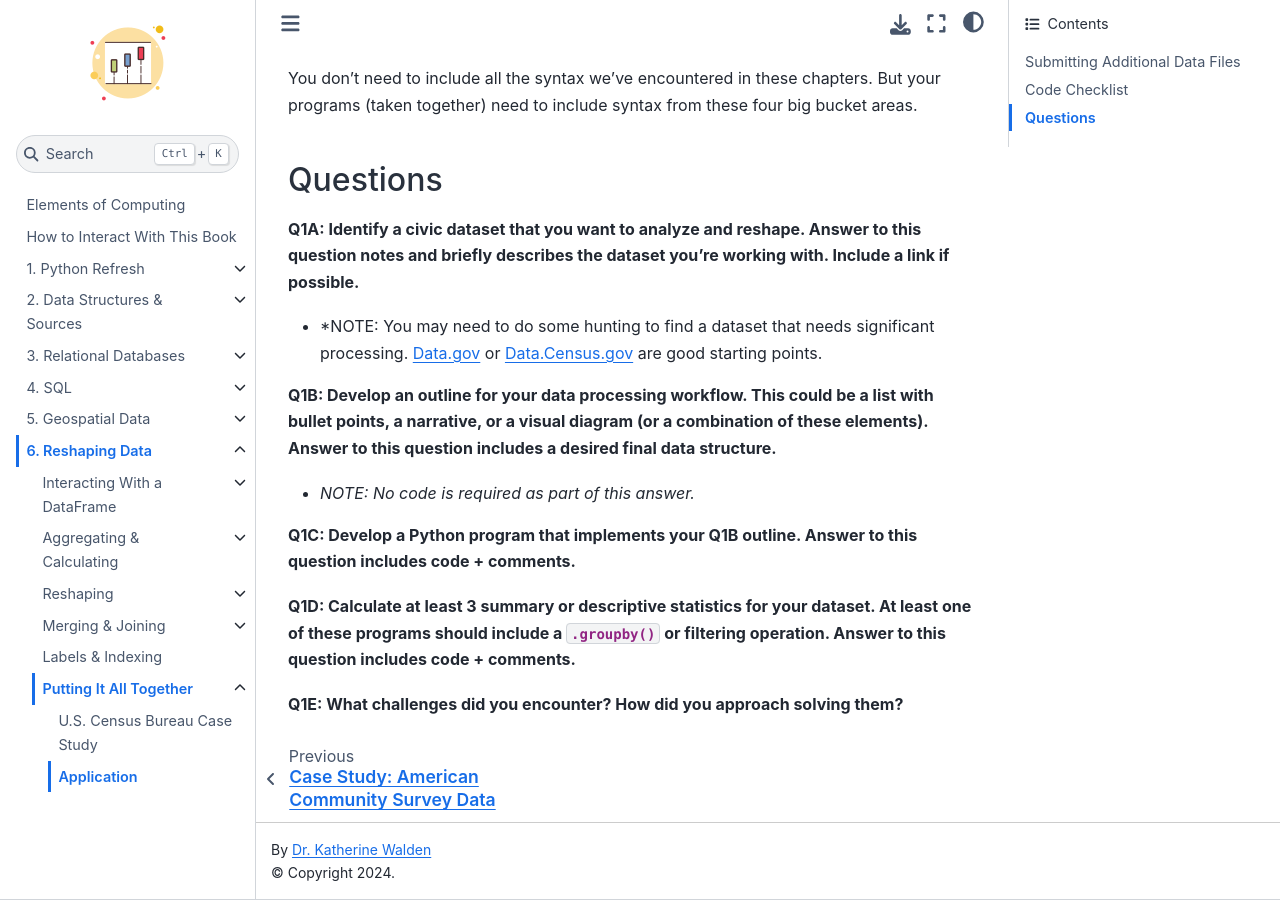
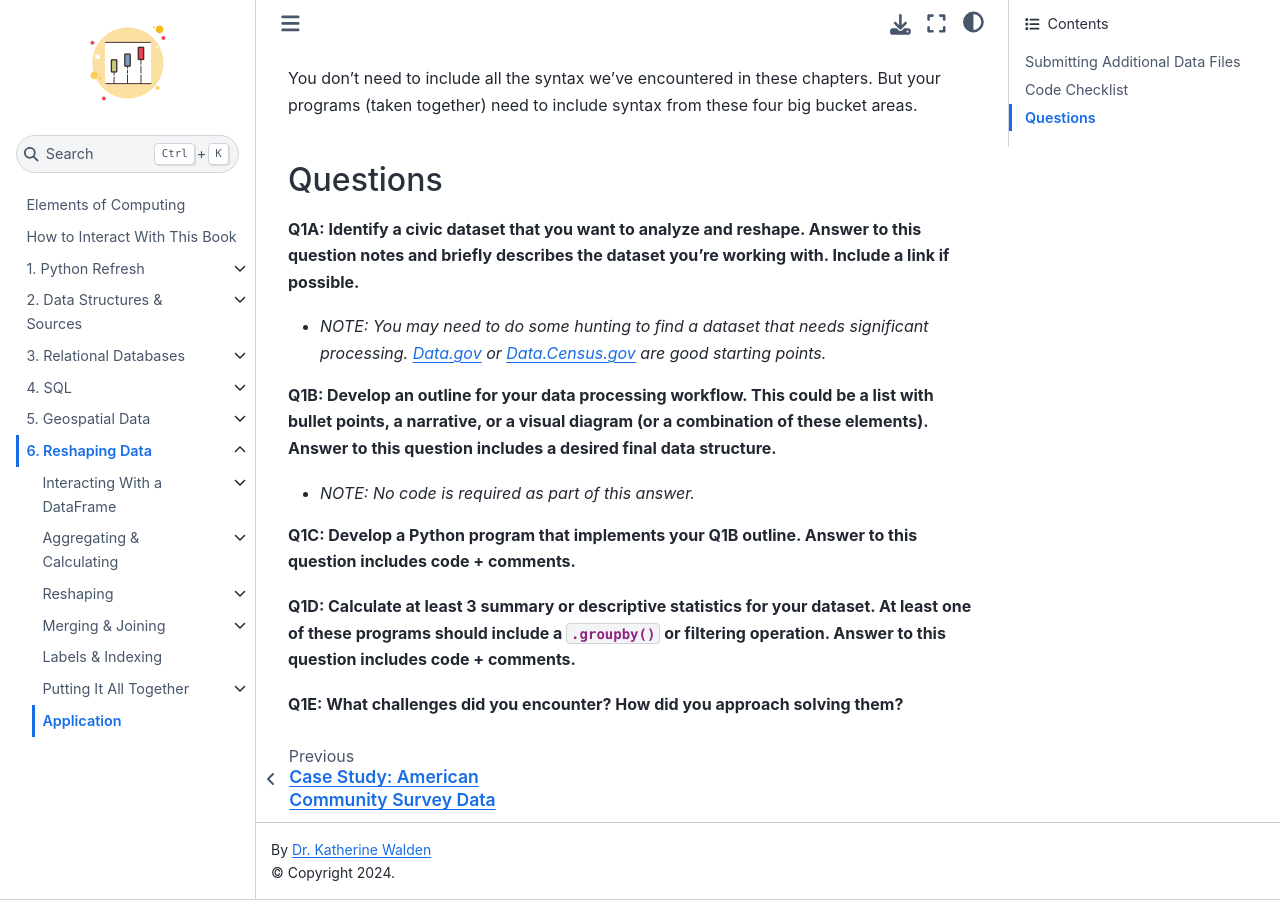
Before and after one commit to kwaldenphd/elements-of-computing, a Jupyter Book: the page built from book/06-pandas-eda/23-application.md, in a window 1280 px wide and 900 px high, scrolled down 942 px. Built offline with Jupyter Book 1.0.4 settings and Sphinx 7.4.7 and the Sphinx Book theme 1.1.4, drawn with Linux system fonts in a browser that asks for light colours; pages that are not in the unit, such as notebooks, are missing from menus; comment, search, counter and statistics services are not loaded.

Commit message:
Updated config & toc yml

```diff
--- a/book/06-pandas-eda/23-application.md
+++ b/book/06-pandas-eda/23-application.md
@@ -33,7 +33,7 @@
 ## Questions
 
 **Q1A: Identify a civic dataset that you want to analyze and reshape. Answer to this question notes and briefly describes the dataset you're working with. Include a link if possible.**
-- *NOTE: You may need to do some hunting to find a dataset that needs significant processing. [Data.gov](https://data.gov/) or [Data.Census.gov](https://data.census.gov/) are good starting points.
+- *NOTE: You may need to do some hunting to find a dataset that needs significant processing. [Data.gov](https://data.gov/) or [Data.Census.gov](https://data.census.gov/) are good starting points.*
 
 **Q1B: Develop an outline for your data processing workflow. This could be a list with bullet points, a narrative, or a visual diagram (or a combination of these elements). Answer to this question includes a desired final data structure.**
 - *NOTE: No code is required as part of this answer.*
--- a/book/_config.yml
+++ b/book/_config.yml
@@ -48,8 +48,10 @@
   use_issues_button: false  # Whether to add an "open an issue" button
   use_multitoc_numbering: true   # Continuous numbering across parts/chapters
   extra_footer: |
-    <div><a href="http://creativecommons.org/licenses/by-nc-sa/4.0/"><img class="license" alt="Creative Commons License" src="https://i.creativecommons.org/l/by-nc-sa/4.0/80x15.png" /></a> This book is licensed under a <a href="https://creativecommons.org/licenses/by-nc-sa/4.0/">Creative Commons BY-NC-SA 4.0 License</a>.</div>
-  google_analytics_id: "6642729705"  # A GA id that can be used to track book views.
+    <div>
+    <a href="http://creativecommons.org/licenses/by-nc-sa/4.0/"><img class="license" alt="Creative Commons License" src="https://i.creativecommons.org/l/by-nc-sa/4.0/80x15.png" /></a> This book is licensed under a <a href="https://creativecommons.org/licenses/by-nc-sa/4.0/">Creative Commons BY-NC-SA 4.0 License</a>.
+    </div>
+  google_analytics_id: "G-JGEVHVC9DL"  # A GA id that can be used to track book views.
   home_page_in_navbar: false  # Whether to include your home page in the left Navigation Bar
   baseurl: "https://kwaldenphd/github.io/elements-of-computing"  # The base URL where your book will be hosted. Used for creating image previews and social links. e.g.: https://mypage.com/mybook/
   comments:
--- a/book/_toc.yml
+++ b/book/_toc.yml
@@ -134,5 +134,5 @@
     sections:
     - file: 06-pandas-eda/22-case-study
       title: U.S. Census Bureau Case Study
-    - file: 06-pandas-eda/23-application
-      title: Application
+  - file: 06-pandas-eda/23-application
+    title: Application
```
